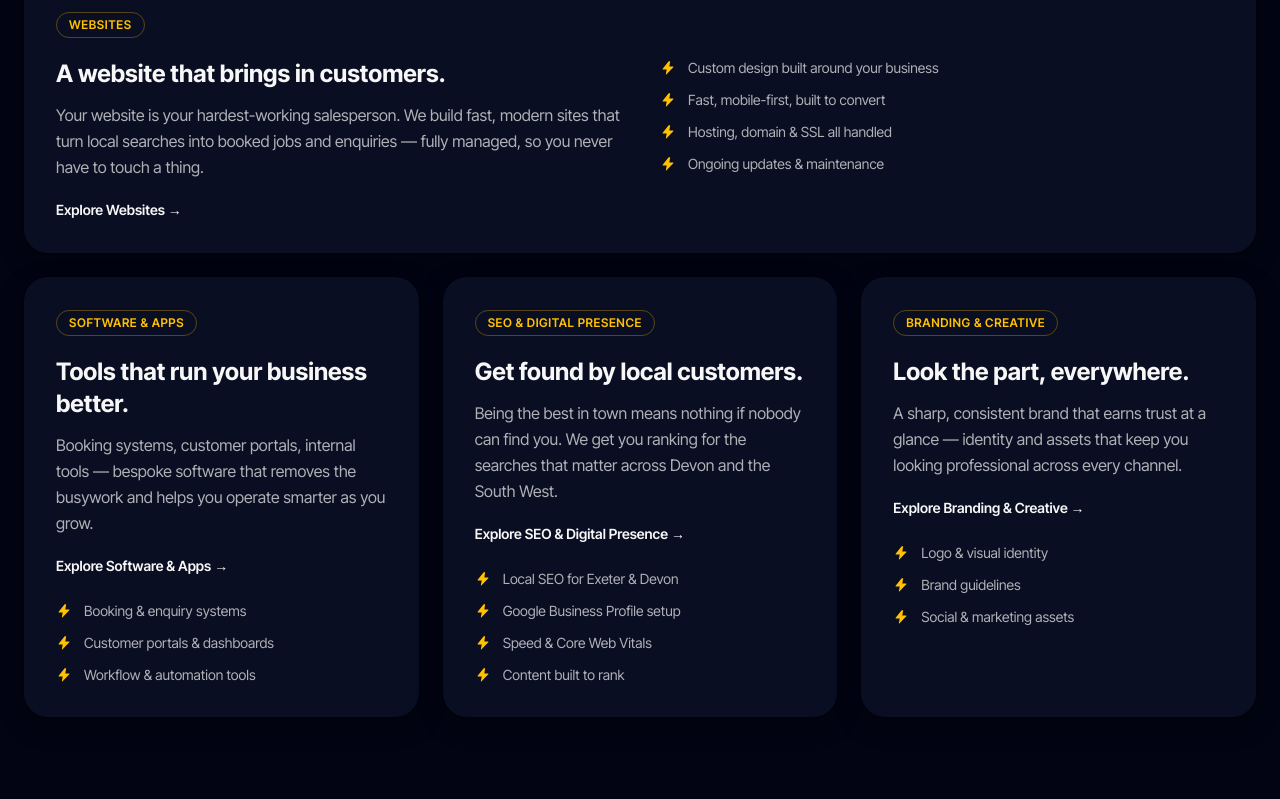
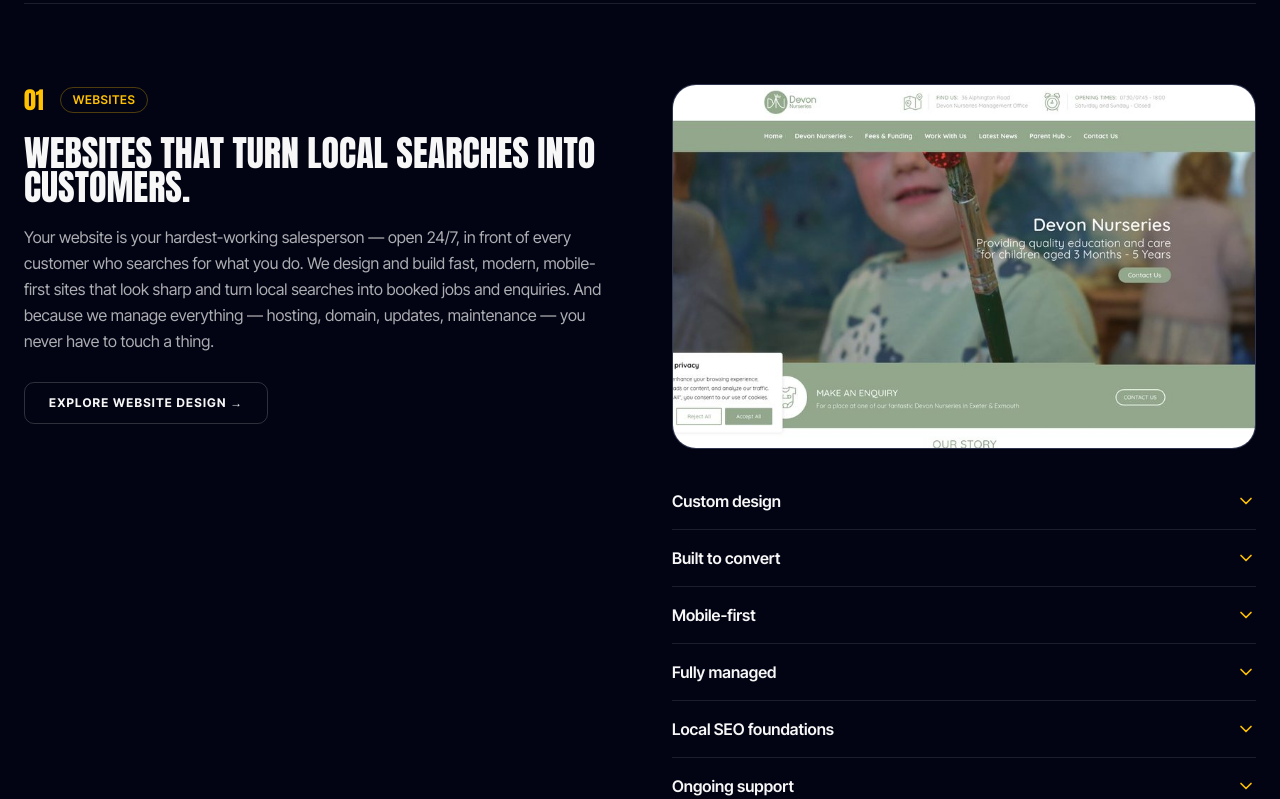
Before and after one commit to chazzmn/Charged-Studio, a Next.js app: page / in a window 1280 px wide. Shown: the part 1641-2440 px from the top of the page. Built offline with nearby package versions, Linux system fonts and the light colour scheme; a web font is replaced by a local one.

Commit message:
Rebuild homepage Services as pinned-scroll layout with accordions

```diff
--- a/components/Services.tsx
+++ b/components/Services.tsx
@@ -1,104 +1,82 @@
 "use client";
 
-import Link from "next/link";
-import { motion, useReducedMotion, type Variants } from "framer-motion";
+import Image from "next/image";
+import { motion, useReducedMotion } from "framer-motion";
 import Badge from "@/components/Badge";
-import { BoltMark } from "@/components/icons";
+import Button from "@/components/Button";
+import { Chevron, BoltMark } from "@/components/icons";
+import { SERVICES } from "@/app/services/services-data";
 
-type Service = {
-  slug: string;
-  label: string;
-  title: string;
-  description: string;
-  features: string[];
-  featured?: boolean;
+/**
+ * Homepage Services — "pinned scroll" pattern.
+ * Each service row: the title + CTA stick on the left (lg+) while the visual
+ * and an accordion of detail points scroll past on the right. Collapses to a
+ * single-column, touch-friendly stack on mobile (sticky disabled, native
+ * <details> accordions). Content comes from app/services/services-data.ts.
+ */
+
+// Real work shots where they land; brand panels for the abstract services.
+const VISUALS: Record<string, { src: string; alt: string } | null> = {
+  websites: {
+    src: "/images/work/dn-home.jpg",
+    alt: "The Devon Nurseries website homepage we designed and built",
+  },
+  branding: {
+    src: "/images/work/chazzmn.jpg",
+    alt: "Branding work for the CHAZZMN clothing label",
+  },
+  software: null,
+  seo: null,
 };
 
-/** Websites lead. Software & SEO are the growth services. Branding supports. */
-const SERVICES: Service[] = [
-  {
-    slug: "websites",
-    label: "Websites",
-    title: "A website that brings in customers.",
-    description:
-      "Your website is your hardest-working salesperson. We build fast, modern sites that turn local searches into booked jobs and enquiries — fully managed, so you never have to touch a thing.",
-    features: [
-      "Custom design built around your business",
-      "Fast, mobile-first, built to convert",
-      "Hosting, domain & SSL all handled",
-      "Ongoing updates & maintenance",
-    ],
-    featured: true,
-  },
-  {
-    slug: "software",
-    label: "Software & Apps",
-    title: "Tools that run your business better.",
-    description:
-      "Booking systems, customer portals, internal tools — bespoke software that removes the busywork and helps you operate smarter as you grow.",
-    features: [
-      "Booking & enquiry systems",
-      "Customer portals & dashboards",
-      "Workflow & automation tools",
-    ],
-  },
-  {
-    slug: "seo",
-    label: "SEO & Digital Presence",
-    title: "Get found by local customers.",
-    description:
-      "Being the best in town means nothing if nobody can find you. We get you ranking for the searches that matter across Devon and the South West.",
-    features: [
-      "Local SEO for Exeter & Devon",
-      "Google Business Profile setup",
-      "Speed & Core Web Vitals",
-      "Content built to rank",
-    ],
-  },
-  {
-    slug: "branding",
-    label: "Branding & Creative",
-    title: "Look the part, everywhere.",
-    description:
-      "A sharp, consistent brand that earns trust at a glance — identity and assets that keep you looking professional across every channel.",
-    features: [
-      "Logo & visual identity",
-      "Brand guidelines",
-      "Social & marketing assets",
-    ],
-  },
-];
+function Visual({ slug, index }: { slug: string; index: number }) {
+  const v = VISUALS[slug];
+  if (v) {
+    return (
+      <div className="relative aspect-[16/10] overflow-hidden rounded-xl border border-border bg-surface">
+        <Image
+          src={v.src}
+          alt={v.alt}
+          fill
+          sizes="(max-width: 1024px) 100vw, 50vw"
+          className="object-cover object-top"
+        />
+      </div>
+    );
+  }
+  // Brand panel for abstract services.
+  return (
+    <div className="relative aspect-[16/10] overflow-hidden rounded-xl border border-border bg-gradient-to-br from-surface to-bg">
+      <span className="pointer-events-none absolute -right-4 -top-10 font-anton text-[12rem] leading-none text-accent/10">
+        {String(index + 1).padStart(2, "0")}
+      </span>
+      <BoltMark className="absolute bottom-6 left-6 h-12 w-12 text-accent/80" />
+    </div>
+  );
+}
 
-function Feature({ children }: { children: string }) {
+function AccordionItem({ title, body }: { title: string; body: string }) {
   return (
-    <li className="flex gap-3 font-inter text-sm text-text/70">
-      <BoltMark className="mt-0.5 h-4 w-4 shrink-0 text-accent" />
-      <span>{children}</span>
-    </li>
+    <details className="group border-b border-border last:border-b-0">
+      <summary className="flex cursor-pointer list-none items-center justify-between gap-4 py-4 [&::-webkit-details-marker]:hidden">
+        <span className="font-inter text-base font-semibold text-text">
+          {title}
+        </span>
+        <Chevron className="h-5 w-5 shrink-0 text-accent transition-transform duration-base ease-out group-open:rotate-180" />
+      </summary>
+      <p className="pb-5 font-inter text-sm leading-relaxed text-text/70">
+        {body}
+      </p>
+    </details>
   );
 }
 
 export default function Services() {
   const reduceMotion = useReducedMotion();
 
-  const container: Variants = {
-    hidden: {},
-    show: { transition: { staggerChildren: 0.1 } },
-  };
-  const item: Variants = {
-    hidden: reduceMotion ? { opacity: 0 } : { opacity: 0, y: 24 },
-    show: {
-      opacity: 1,
-      y: 0,
-      transition: { duration: 0.5, ease: [0.22, 1, 0.36, 1] },
-    },
-  };
-
-  const cardClass =
-    "rounded-xl bg-surface/40 shadow-e1 p-8 transition-colors hover:border-border";
-
   return (
     <section id="services" className="mx-auto w-full max-w-7xl px-6 py-24 md:py-32">
+      {/* Section intro */}
       <motion.div
         initial={reduceMotion ? { opacity: 0 } : { opacity: 0, y: 20 }}
         whileInView={{ opacity: 1, y: 0 }}
@@ -117,48 +95,53 @@ export default function Services() {
         </p>
       </motion.div>
 
-      <motion.div
-        variants={container}
-        initial="hidden"
-        whileInView="show"
-        viewport={{ once: true, margin: "-80px" }}
-        className="mt-14 grid grid-cols-1 gap-6 md:grid-cols-3"
-      >
-        {SERVICES.map((service) => (
-          <motion.article
-            key={service.label}
-            variants={item}
-            className={`${cardClass} ${
-              service.featured ? "md:col-span-3 md:flex md:gap-10" : ""
-            }`}
+      {/* Service rows */}
+      <div className="mt-16 md:mt-20">
+        {SERVICES.map((service, i) => (
+          <motion.div
+            key={service.slug}
+            initial={reduceMotion ? { opacity: 0 } : { opacity: 0, y: 24 }}
+            whileInView={{ opacity: 1, y: 0 }}
+            viewport={{ once: true, margin: "-100px" }}
+            transition={{ duration: 0.5, ease: [0.22, 1, 0.36, 1] }}
+            className="grid grid-cols-1 gap-8 border-t border-border py-12 lg:grid-cols-2 lg:gap-16 lg:py-20"
           >
-            <div className={service.featured ? "md:w-1/2" : ""}>
-              <Badge>{service.label}</Badge>
-              <h3 className="mt-5 font-inter text-2xl font-bold text-text">
-                {service.title}
+            {/* Left — sticks on lg+ */}
+            <div className="lg:sticky lg:top-28 lg:self-start">
+              <div className="flex items-center gap-4">
+                <span className="font-anton text-2xl text-accent">
+                  {String(i + 1).padStart(2, "0")}
+                </span>
+                <Badge>{service.eyebrow}</Badge>
+              </div>
+              <h3 className="mt-5 font-anton text-3xl uppercase leading-[0.95] text-text sm:text-4xl">
+                {service.h1}
               </h3>
-              <p className="mt-3 font-inter text-base leading-relaxed text-text/70">
-                {service.description}
+              <p className="mt-5 font-inter text-base leading-relaxed text-text/70">
+                {service.intro}
               </p>
-              <Link
+              <Button
                 href={`/services/${service.slug}`}
-                className="mt-5 inline-block font-inter text-sm font-semibold text-text transition-colors hover:text-accent"
+                variant="secondary"
+                size="sm"
+                className="mt-7"
               >
-                Explore {service.label} →
-              </Link>
+                Explore {service.name} →
+              </Button>
             </div>
-            <ul
-              className={`mt-6 space-y-3 ${
-                service.featured ? "md:mt-0 md:w-1/2 md:self-center" : ""
-              }`}
-            >
-              {service.features.map((f) => (
-                <Feature key={f}>{f}</Feature>
-              ))}
-            </ul>
-          </motion.article>
+
+            {/* Right — visual + accordion */}
+            <div>
+              <Visual slug={service.slug} index={i} />
+              <div className="mt-6">
+                {service.features.map((f) => (
+                  <AccordionItem key={f.title} title={f.title} body={f.body} />
+                ))}
+              </div>
+            </div>
+          </motion.div>
         ))}
-      </motion.div>
+      </div>
     </section>
   );
 }
--- a/components/icons.tsx
+++ b/components/icons.tsx
@@ -33,6 +33,24 @@ export function CheckCircle({
       <circle cx="12" cy="12" r="9" stroke="currentColor" strokeWidth="2" />
       <path
         d="m8.5 12 2.5 2.5 4.5-5"
+        stroke="currentColor"
+        strokeWidth="2"
+        strokeLinecap="round"
+        strokeLinejoin="round"
+      />
+    </svg>
+  );
+}
+
+/** Chevron — used as the accordion toggle. Rotate via `group-open:rotate-180`. */
+export function Chevron({
+  className = "h-5 w-5",
+  ...props
+}: SVGProps<SVGSVGElement>) {
+  return (
+    <svg viewBox="0 0 24 24" fill="none" aria-hidden className={className} {...props}>
+      <path
+        d="m6 9 6 6 6-6"
         stroke="currentColor"
         strokeWidth="2"
         strokeLinecap="round"
```
Also changed, not shown: 1 other file (tests, documents, lock files or other folders).
